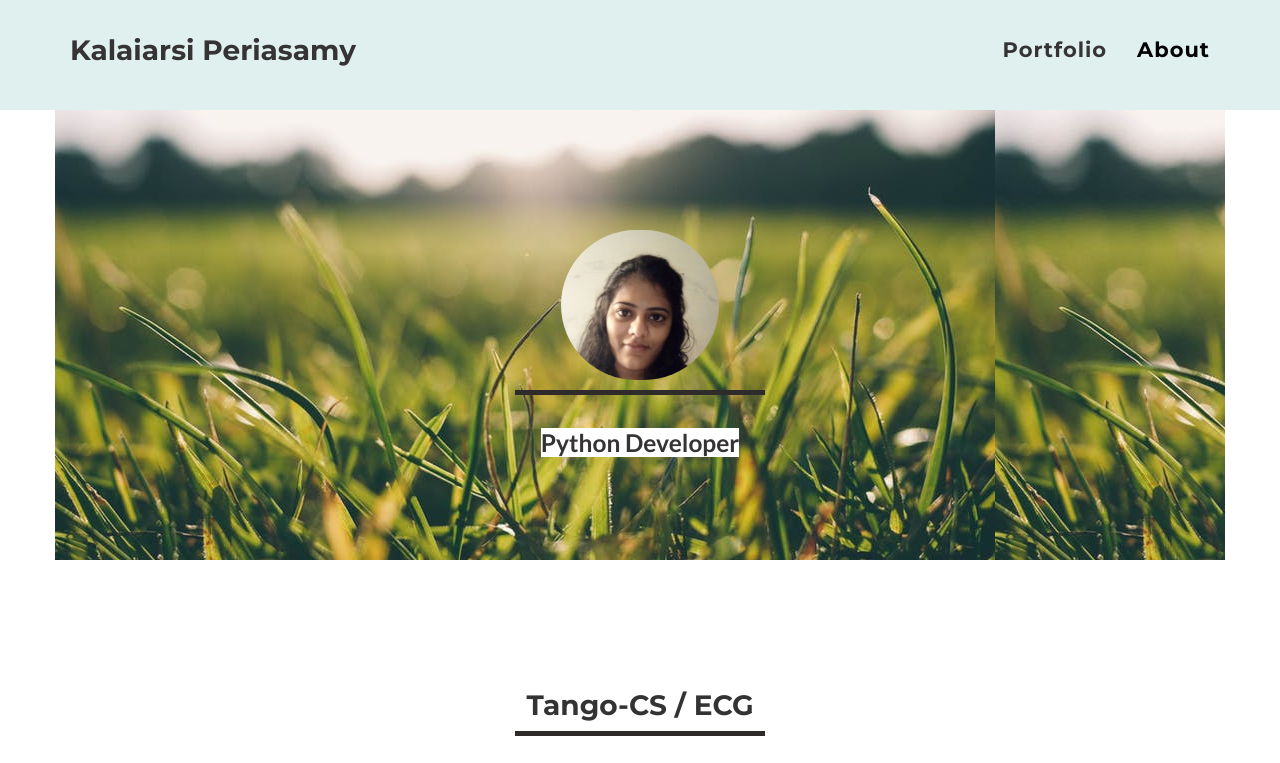
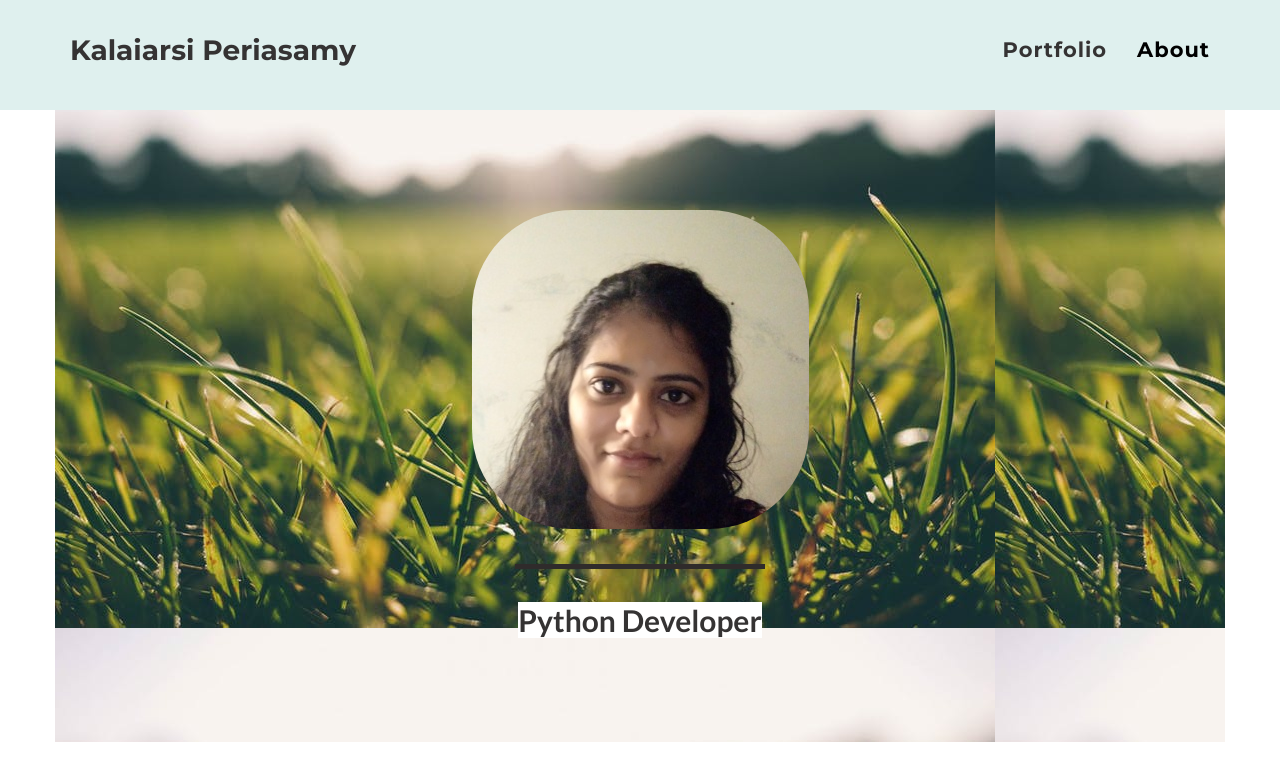
Before and after one commit to kalaiarsi/projects, a website: page index.html in a window 1280 px wide. Shown: the top 763 px of the page. Drawn offline with nearby package versions, Linux system fonts and the light colour scheme; files whose address does not match are found by name.

Commit message:
Update index.html

```diff
--- a/index.html
+++ b/index.html
@@ -71,11 +71,13 @@
 
       <div class="row">
         <div class="col-lg-12">
-          <img class="img-responsive" src="img/profile.png" alt style="border-radius:100px">
+          <img class="img-responsive" src="img/profile.png" alt style="border-radius:100px;    max-width: 200%;
+    max-height: 300%;
+    margin-top: -20px;margin-bottom: 35px;">
           <div class="intro-text">
             <!---<h1 class="name">Kalaiarsi</h1>-->
             <hr class="star-light">
-            <span class="skills" style="background-color:#fff;">Python Developer</span>
+            <span class="skills" style="background-color:#fff;font-size:30px;">Python Developer</span>
           </div>
         </div>
       </div>
```
